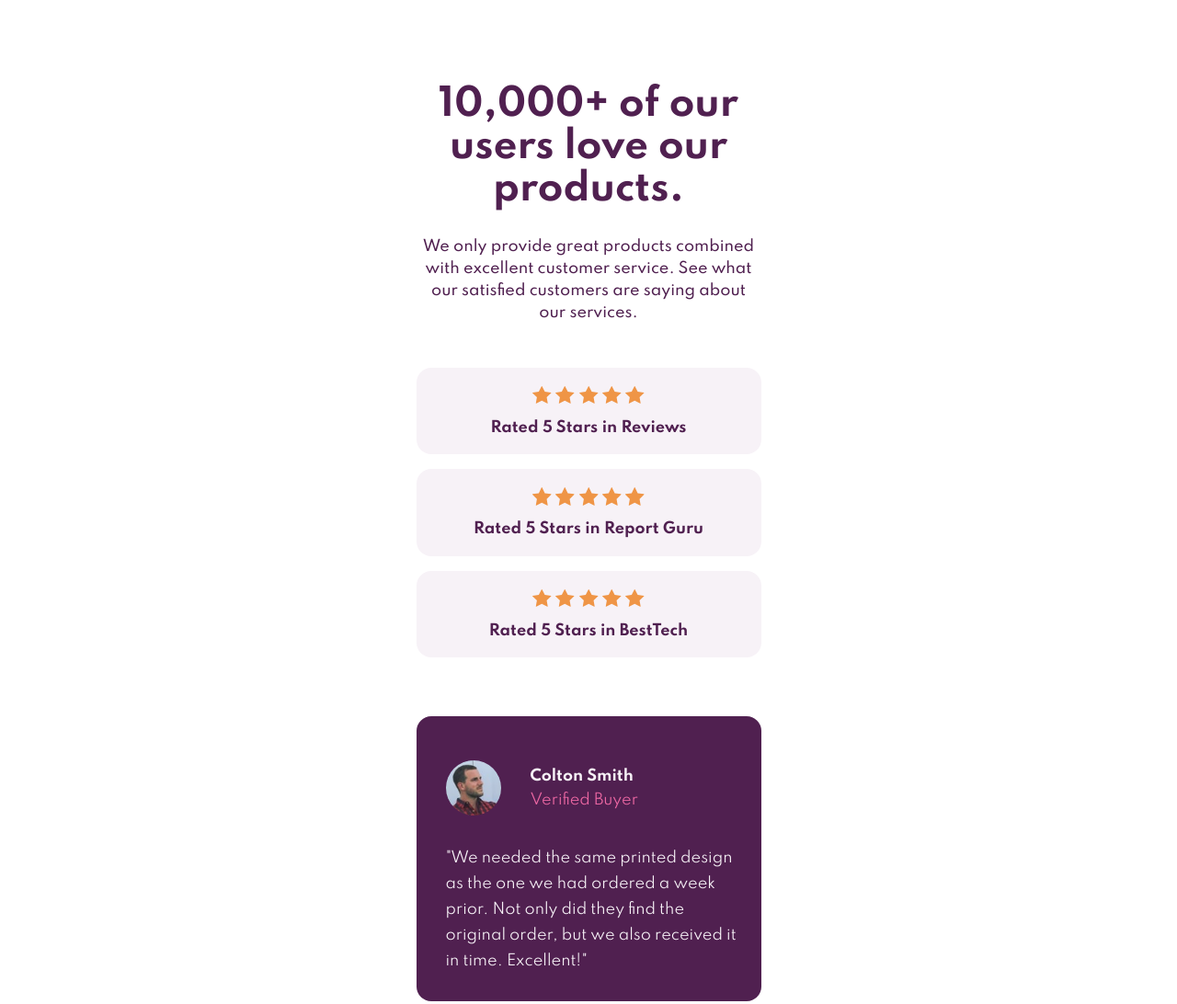
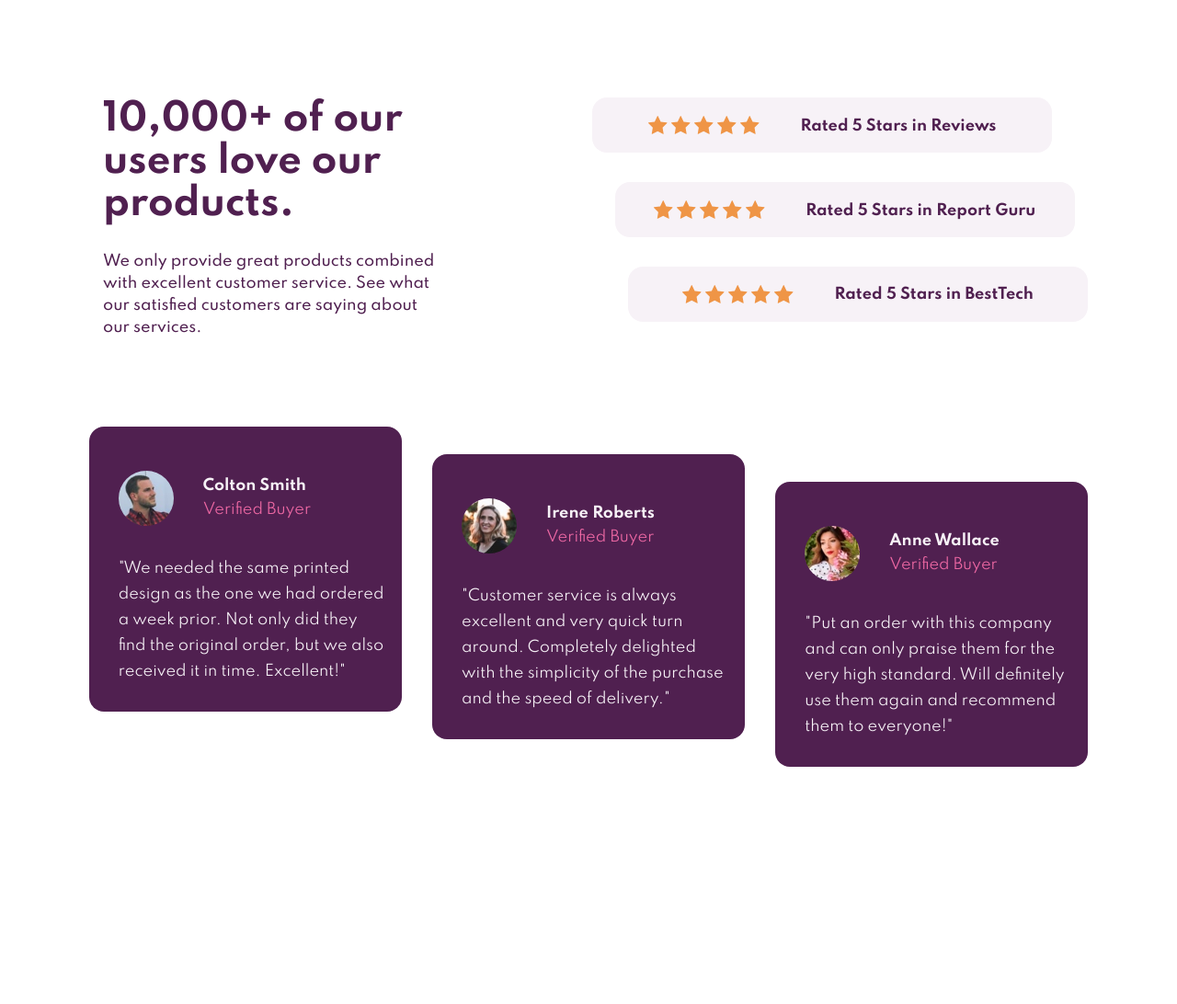
Before and after one commit to devjakov/social-section, a plain HTML site: page index.html in a window 1280 px wide. Shown: the top 1092 px of the page at 92% size. After the commit the page ends 882 px from the top, so only its background shows below. Drawn offline with Linux system fonts and the light colour scheme.

Commit message:
i think i am done

```diff
--- a/index.html
+++ b/index.html
@@ -16,6 +16,7 @@
     See what our satisfied customers are saying about our services.</p>
   </div>
 
+  <div class="wrapper">
     <div class="rating">
       <img src="images/icon-star.svg" alt="star">
       <img src="images/icon-star.svg" alt="star">
@@ -40,7 +41,7 @@
       <img src="images/icon-star.svg" alt="star">
       <h5>Rated 5 Stars in BestTech</h5>
     </div>
-
+  </div>
 
   <div class="container">
     <div class="testimonial">
--- a/style.css
+++ b/style.css
@@ -59,6 +59,7 @@ body{
     height: 100vh;
     padding: 3rem 0;
     font-family: "Spartan";
+    /* background-image: url(images/bg-pattern-bottom-mobile.svg); */
 }
 
 /* Heading and info */
@@ -156,3 +157,84 @@ h4{
     justify-content: space-evenly;
     margin-left: 2rem;
 }
+
+/* Desktop design */
+
+@media (min-width: 900px) {
+    body{
+        padding: 5rem;
+        max-width: 1440px;
+        margin: 0 auto 0;
+    }
+
+    /* Heading and info */
+    .info{
+        display: inline-flex;
+        flex-direction: column;
+        width: 50%;
+        text-align: left;
+        padding: 0 0 2rem 0;
+    }
+
+    .info h1{
+        width: 400px;
+        padding-left: 2rem;
+    }
+
+    .info p{
+        margin: 0 auto 0 0;
+        width: 400px;
+        padding-left: 2rem;
+    }
+    /* Ratings */
+    .wrapper{
+        display: inline-flex;
+        flex-direction: column;
+        width: 49%;
+
+    }
+    .rating:nth-child(1){
+        margin-right: 300px;
+    }
+    .rating:nth-child(3){
+       margin-right:  10px;
+    }
+
+    .rating{
+        width: 500px;
+    }
+
+    .rating h5{
+        display: inline-block;
+        padding: 0;
+        margin-left: 2.5rem;
+    }
+
+    .rating img{
+        vertical-align: bottom;
+
+    }
+
+    .container{
+        flex-direction: row;
+        width: 100%;
+        flex-wrap: wrap;
+        height: 450px;
+    }
+    .testimonial{
+        max-width: 340px;
+        overflow: hidden;
+    }
+}
+
+@media (min-width: 1180px){
+    .testimonial{
+        margin: 0 auto;
+    }
+    .testimonial:nth-child(2){
+        margin-top: 30px;
+    }
+    .testimonial:nth-child(3){
+        margin-top: 60px;
+    }
+}
```
